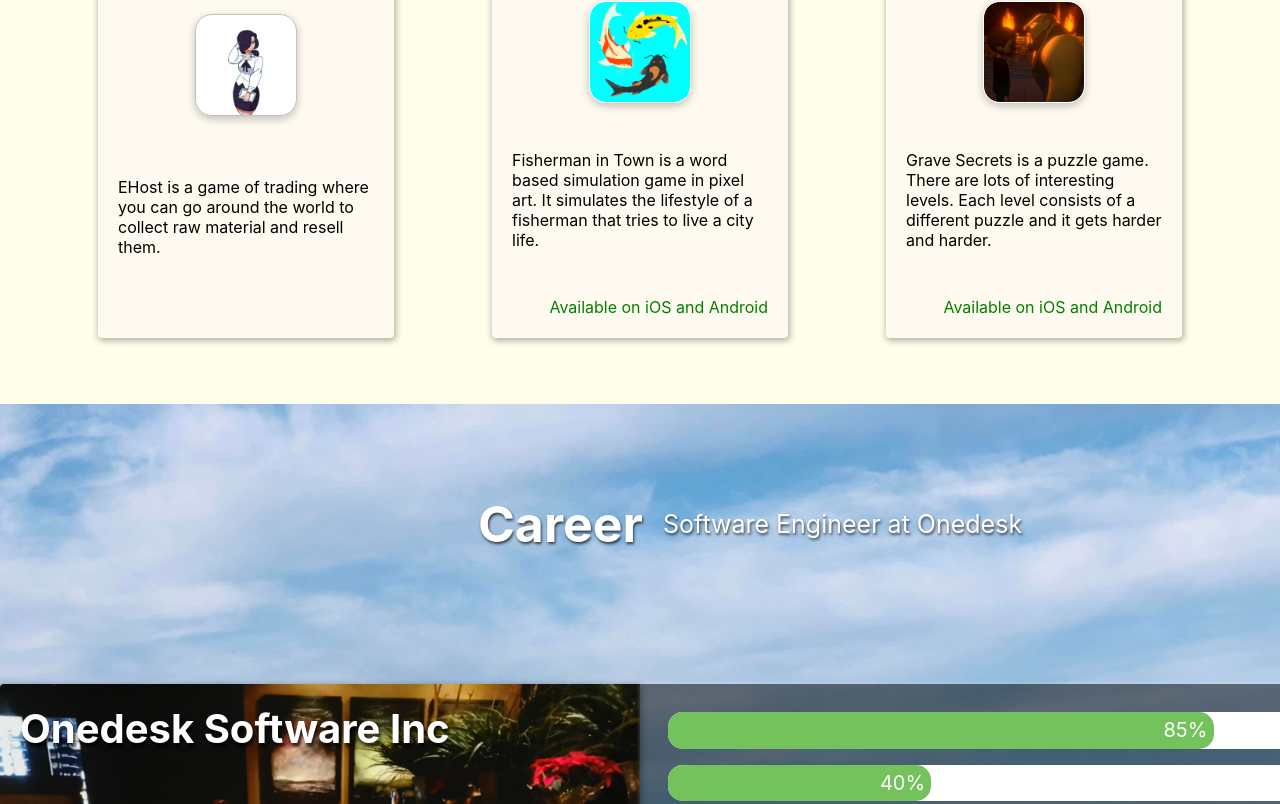
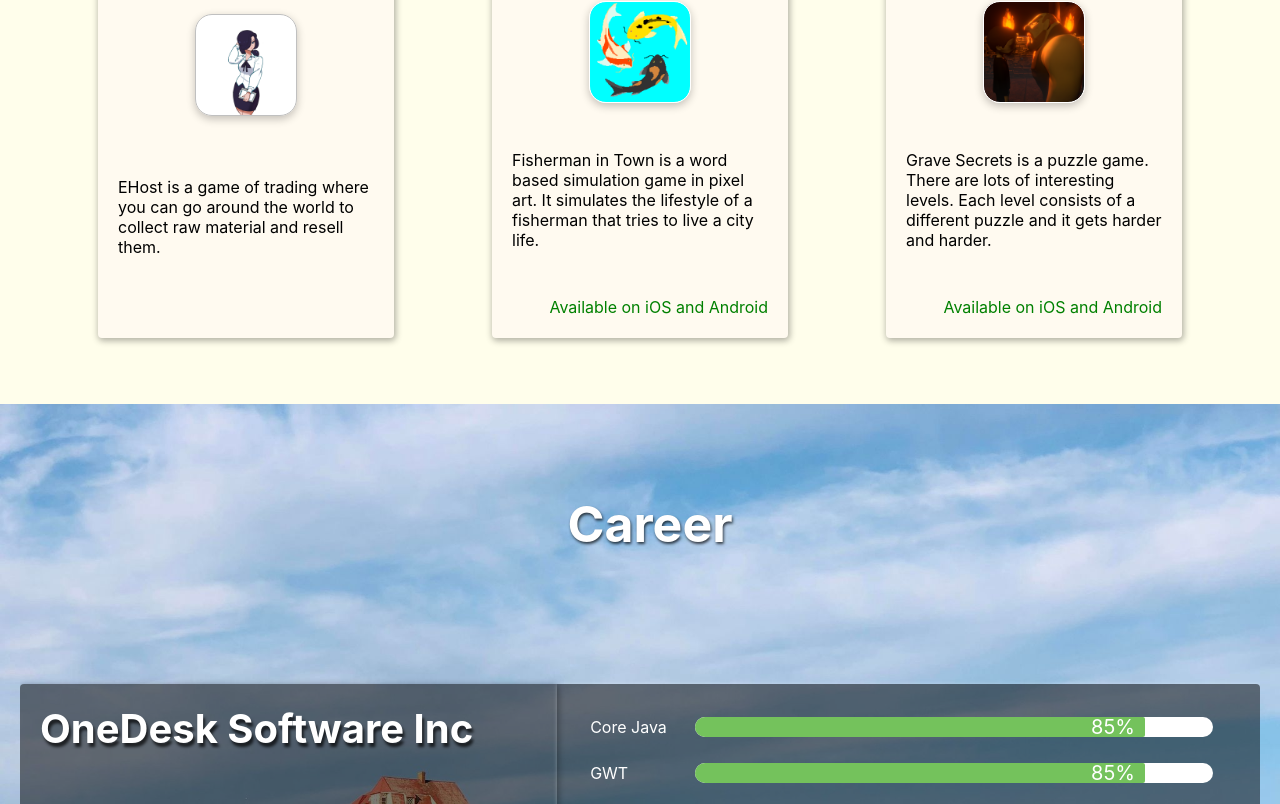
Before and after one commit to Bowen8888/BowenPage, a React (Create React App) app in the folder bowentian/: page / in a window 1280 px wide. Shown: the part 1996-2800 px from the top of the page. Built offline with nearby package versions, Linux system fonts and the light colour scheme.

Commit message:
progress bar update

```diff
--- a/bowentian/src/FancyComponents/CareerProgression.js
+++ b/bowentian/src/FancyComponents/CareerProgression.js
@@ -11,12 +11,12 @@ export default class CareerProgression extends Component {
     render() {
         return (
             <div className="CareerProgressionContainer">
-                <ProgressBar progress="85%"/>
-                <ProgressBar progress="40%"/>
-                <ProgressBar progress="10%"/>
-                <ProgressBar progress="75%"/>
-                <ProgressBar progress="90%"/>
-                <ProgressBar progress="20%"/>
+                <ProgressBar label="Core Java" progress="85%"/>
+                <ProgressBar label="GWT" progress="85%"/>
+                <ProgressBar label="Hibernate" progress="85%"/>
+                <ProgressBar label="Spring framework" progress="85%"/>
+                <ProgressBar label="Firebase" progress="85%"/>
+                <ProgressBar label="Angular" progress="85%"/>
             </div>
         );
     }
--- a/bowentian/src/FancyComponents/ProgressBar.js
+++ b/bowentian/src/FancyComponents/ProgressBar.js
@@ -7,7 +7,8 @@ export default class ProgressBar extends Component {
         super();
 
         this.state = {
-            progress: props.progress
+            progress: props.progress,
+            label: props.label
         }
 
     }
@@ -15,6 +16,9 @@ export default class ProgressBar extends Component {
     render() {
         return (
             <div className="ProgressBarContainer">
+                <div className="ProgressBarLabel">
+                    {this.state.label}
+                </div>
                 <div className="ProgressBarBackground">
                     <div className="ProgressBarBarSection" style={{
                         width: this.state.progress
--- a/bowentian/src/FancyComponents/css/ProgressBar.css
+++ b/bowentian/src/FancyComponents/css/ProgressBar.css
@@ -1,15 +1,32 @@
+.ProgressBarContainer {
+    display: flex;
+    align-items: center;
+}
+
+.ProgressBarLabel {
+    color: white;
+    display: flex;
+    align-items: center;
+    margin: 5px;
+    width: 100px;
+}
+
 .ProgressBarBackground {
     background-color: white;
     color: white;
     width: 80%;
     border-radius: 15px;
+    height: 20px;
+    overflow: hidden;
 }
 
 .ProgressBarBarSection {
     background-color: rgb(116, 194, 92);
     color: white;
-    padding: 1%;
     text-align: right;
+    line-height: 1em;
     font-size: 20px;
-    border-radius: 15px;
+    border-radius: 0 2px 2px 0px;
+    height: 100%;
+    padding-right: 10px;
 }
--- a/bowentian/src/HelperComponents/AvatarComponent.js
+++ b/bowentian/src/HelperComponents/AvatarComponent.js
@@ -69,7 +69,7 @@ Z"/> */}
              />
 		</div>
 </div> */}
-                <div className="Name">Bowen Tian • McGill • Onedesk</div>
+                <div className="Name">Bowen Tian • McGill • OneDesk</div>
             </div>
 
         );
--- a/bowentian/src/HelperComponents/ImageViewComponent.js
+++ b/bowentian/src/HelperComponents/ImageViewComponent.js
@@ -13,11 +13,7 @@ export default class ImageViewComponent extends Component {
 
     render() {
         return (
-            <div className="ImageViewContainer"
-                style={{
-                    backgroundImage: "url(" + process.env.PUBLIC_URL + this.state.imgUrl + ")"
-                }}
-            >
+            <div className="ImageViewContainer">
                 <div className="ImageViewTitleContainer">
                     {this.state.title}
                 </div>
--- a/bowentian/src/HelperComponents/css/ImageViewComponent.css
+++ b/bowentian/src/HelperComponents/css/ImageViewComponent.css
@@ -1,5 +1,4 @@
 .ImageViewContainer {
-    background-color: #fff;
     border-bottom-left-radius: 4px;
     border-top-left-radius: 4px;
     box-shadow: 1px 2px 6px 1px rgba(0,0,0,.3);
@@ -10,6 +9,8 @@
     background-size: cover;
     height: 300px;
     width: 600px;
+    background-color: rgba(0,0,0,.5);
+
 }
 
 .ImageViewTitleContainer {
--- a/bowentian/src/MainPageSections/CareerSection.js
+++ b/bowentian/src/MainPageSections/CareerSection.js
@@ -19,12 +19,9 @@ export default class CareerSection extends Component {
                         <div>
                             Career
                         </div>
-                        <div className="SectionLabelContainer SectionSubLabelContainer CareerSectionLabelContainer">
-                            Software Engineer at Onedesk
-                        </div>
                     </div>
                     <div className="ProfileContainer">
-                        <ImageViewComponent title="Onedesk Software Inc" imgUrl="/images/Onedesk.jpg"/>
+                        <ImageViewComponent title="OneDesk Software Inc"/>
                         <TransparentTextComponent>
                         </TransparentTextComponent>
                     </div>
--- a/bowentian/src/MainPageSections/WelcomeSection.js
+++ b/bowentian/src/MainPageSections/WelcomeSection.js
@@ -12,11 +12,6 @@ export default class WelcomeSection extends Component {
     render() {
         return (
             <div className="BlurComponentParent SectionContainer DefaultBackground">
-                {/*<div className="BlurBackGround WelcomeBackground" style={{*/}
-                {/*    backgroundImage: "url(" + process.env.PUBLIC_URL + "/images/WelcomeSectionBackground.jpeg" + ")"*/}
-                {/*}}>*/}
-                {/*</div>*/}
-
                 <div className="WelcomeSectionCorner">
                     <a href="https://linkedin.com/in/bowen-tian" target="_blank">
                         <img className="SocialMediaIcon" src={process.env.PUBLIC_URL + "/images/linkedin.png"}
@@ -35,9 +30,6 @@ export default class WelcomeSection extends Component {
                     </AvatarComponent>
 
                 </div>
-                <div className="ProgrammingPieContainer">
-                        {/* <ProgrammingPie/> */}
-                    </div>
             </div>
         );
     }
--- a/bowentian/src/MainPageSections/css/CareerSection.css
+++ b/bowentian/src/MainPageSections/css/CareerSection.css
@@ -2,6 +2,9 @@
     background-color: transparent;
     display: flex;
     justify-content: center;
+    margin-left: 20px;
+    margin-right: 20px;
+    overflow: hidden;
 }
 
 .ProfileContainer > div {
```
